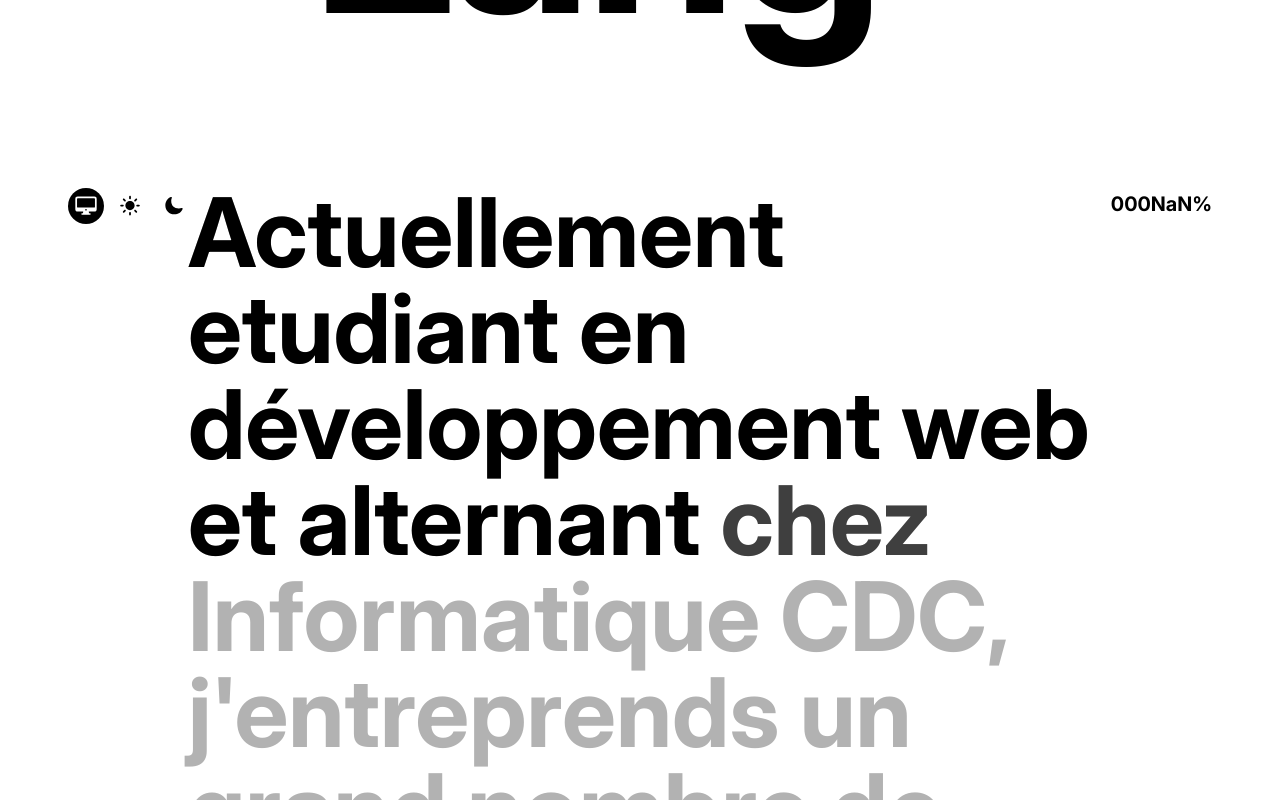
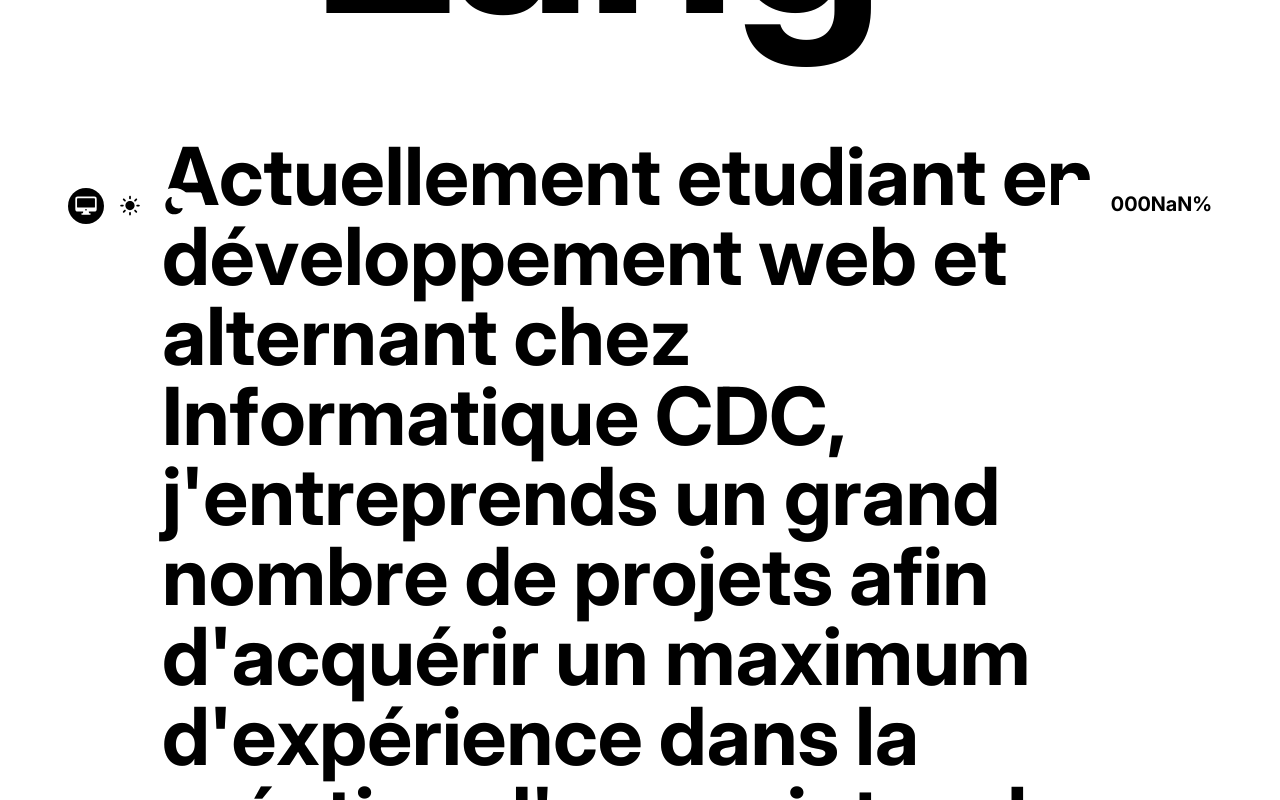
Before and after one commit to Matsuel/portfolio, a Next.js app: page / in a window 1280 px wide. Shown: the part 540-1340 px from the top of the page. Built offline with nearby package versions, Linux system fonts and the light colour scheme.

Commit message:
Component AnimatedTextScroll Change TextReveal component

```diff
--- /dev/null
+++ b/src/components/hero/AnimatedScrollText.tsx
@@ -0,0 +1,81 @@
+import { useScroll, useTransform, motion } from 'framer-motion';
+import React, { useRef } from 'react';
+
+interface ParagraphProps {
+    paragraph: string;
+}
+
+const Paragraph = ({
+    paragraph
+}: ParagraphProps) => {
+
+    const container = useRef(null);
+    const { scrollYProgress } = useScroll({
+        target: container,
+        offset: ["start 0.7", "start 0.01"]
+    })
+
+    const words = paragraph.split(" ")
+    return (
+        <p
+            ref={container}
+            className="flex text-[80px] leading-none text-text font-bold w-full flex-wrap mt-[10%]"
+        >
+            {
+                words.map((word, i) => {
+                    const start = i / words.length
+                    const end = start + (1 / words.length)
+                    return <Word key={i} progress={scrollYProgress} range={[start, end]}>{word}</Word>
+                })
+            }
+        </p>
+    )
+}
+
+interface WordProps {
+    children: string;
+    progress: any;
+    range: number[];
+}
+
+const Word = ({
+    children,
+    progress,
+    range
+}: WordProps) => {
+    const amount = range[1] - range[0]
+    const step = amount / children.length
+    return (
+        <span className="relative mr-4 mt-0">
+            {
+                children.split("").map((char, i) => {
+                    const start = range[0] + (i * step);
+                    const end = range[0] + ((i + 1) * step)
+                    return <Char key={`c_${i}`} progress={progress} range={[start, end]}>{char}</Char>
+                })
+            }
+        </span>
+    )
+}
+
+interface CharProps {
+    children: string;
+    progress: any;
+    range: number[];
+}
+
+const Char = ({
+    children,
+    progress,
+    range
+}: CharProps) => {
+    const opacity = useTransform(progress, range, [0, 1])
+    return (
+        <span>
+            <span className="absolute opacity-20">{children}</span>
+            <motion.span style={{ opacity: opacity }}>{children}</motion.span>
+        </span>
+    )
+}
+
+export default Paragraph;
--- a/src/components/hero/TextReveal.tsx
+++ /dev/null
@@ -1,77 +0,0 @@
-import { FC, ReactNode, useEffect, useRef, useState } from "react";
-import { motion, MotionValue, useScroll, useTransform } from "framer-motion";
-
-import { cn } from "@/utils/cn";
-import { useTheme } from "next-themes";
-
-interface TextRevealByWordProps {
-    text: string;
-    className?: string;
-}
-
-const TextRevealByWord: FC<TextRevealByWordProps> = ({
-    text,
-    className,
-}) => {
-    const targetRef = useRef<HTMLDivElement | null>(null);
-    const { resolvedTheme } = useTheme();
-    const [theme, setTheme] = useState<string>("");
-
-    const { scrollYProgress } = useScroll({
-        target: targetRef,
-    });
-    const words = text.split(" ");
-
-    // trouver un moyen de ne pas utiliser le useEffect
-    useEffect(() => {
-        setTheme(resolvedTheme as string);
-    }, [resolvedTheme]);
-
-    return (
-        <div ref={targetRef} className={cn("relative z-0 h-auto pt-32", className)}>
-            <div
-                className={
-                    "sticky top-0 mx-auto flex h-auto w-[100%] items-center bg-transparent px-[1rem] py-[1rem]"
-                }
-            >
-                <p
-                    ref={targetRef}
-                    className={`flex flex-wrap text-2xl font-bold ${theme === 'dark' ? "text-white/20" : ""} md:text-3xl lg:text-4xl xl:text-8xl`}
-                >
-                    {words.map((word, i) => {
-                        const start = i / words.length;
-                        const end = start + 1 / words.length;
-                        return (
-                            <Word key={i} progress={scrollYProgress} range={[start, end]}>
-                                {word}
-                            </Word>
-                        );
-                    })}
-                </p>
-            </div>
-        </div>
-    );
-};
-
-export default TextRevealByWord;
-
-interface WordProps {
-    children: ReactNode;
-    progress: MotionValue<number>;
-    range: [number, number];
-}
-
-const Word: FC<WordProps> = ({ children, progress, range }) => {
-    const opacity = useTransform(progress, range, [0, 1]);
-    return (
-        <span className="xl:lg-3 relative mx-1 lg:mx-2.5">
-            <span className={"absolute opacity-30"}>{children}</span>
-            <motion.span
-                style={{ opacity: opacity }}
-                className={"text-text"}
-            >
-                {children}
-            </motion.span>
-        </span>
-    );
-};
--- a/src/components/sections/Hero.tsx
+++ b/src/components/sections/Hero.tsx
@@ -1,15 +1,13 @@
 import BlurIn from '@/components/hero/BlurIn'
-import TextRevealByWord from '@/components/hero/TextReveal'
 import React from 'react'
 import { aboutParagraph, siteName } from '@/constantes/texts'
+import Paragraph from '../hero/AnimatedScrollText'
 
 const Hero = () => {
     return (
         <section id='home' className='w-[83%] h-auto flex flex-col gap-8'>
             <BlurIn word={siteName} />
-            <TextRevealByWord
-                text={aboutParagraph}
-            />
+            <Paragraph paragraph={aboutParagraph} />
         </section>
     )
 }
```
